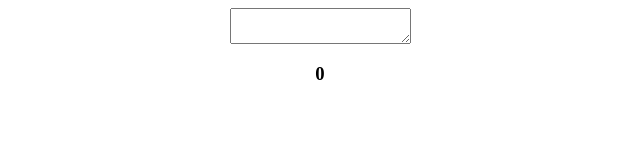
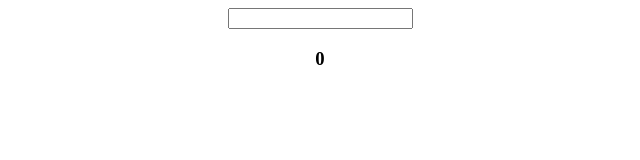
Before and after one commit to acciojob/mini-scrabble-jasbhatia, a website: page main.html in a window 1280 px wide. Shown: the whole page, without its empty margins (320-960 px from the left). Drawn offline with Linux system fonts and the light colour scheme.

Commit message:
created a submission

```diff
--- a/main.html
+++ b/main.html
@@ -8,8 +8,8 @@
 
 <body>
 	<!-- the entire body must be written by student -->
-	<textarea id='evaluatedText'></textarea>
-	<h3 id='letterCount'>0</h3>
+	<input type="text" id="evaluatedText">
+	<h3 id="letterCount">0</h3>
     <script type="text/javascript" src="./script.js">
 </script>
 
```
